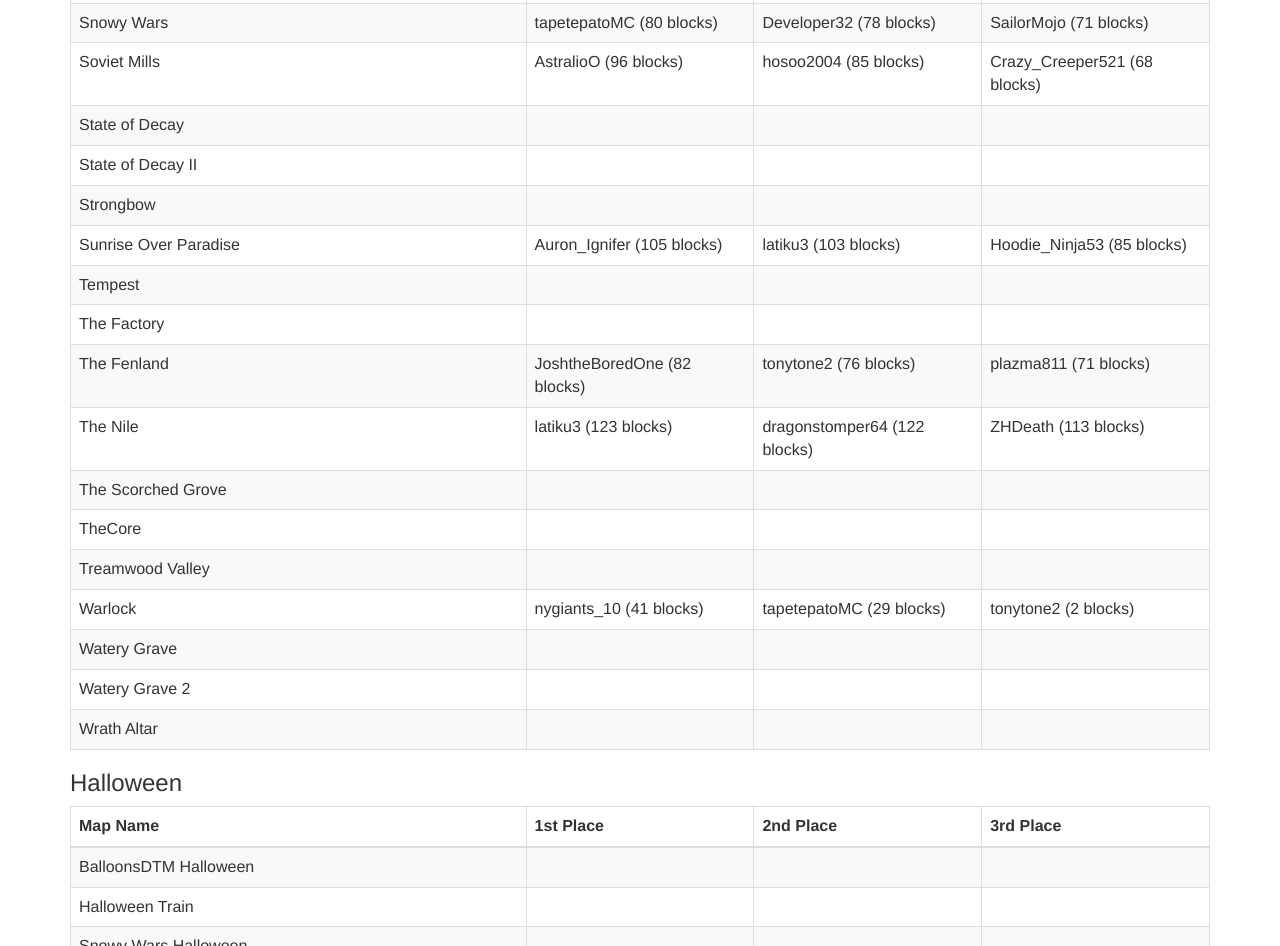
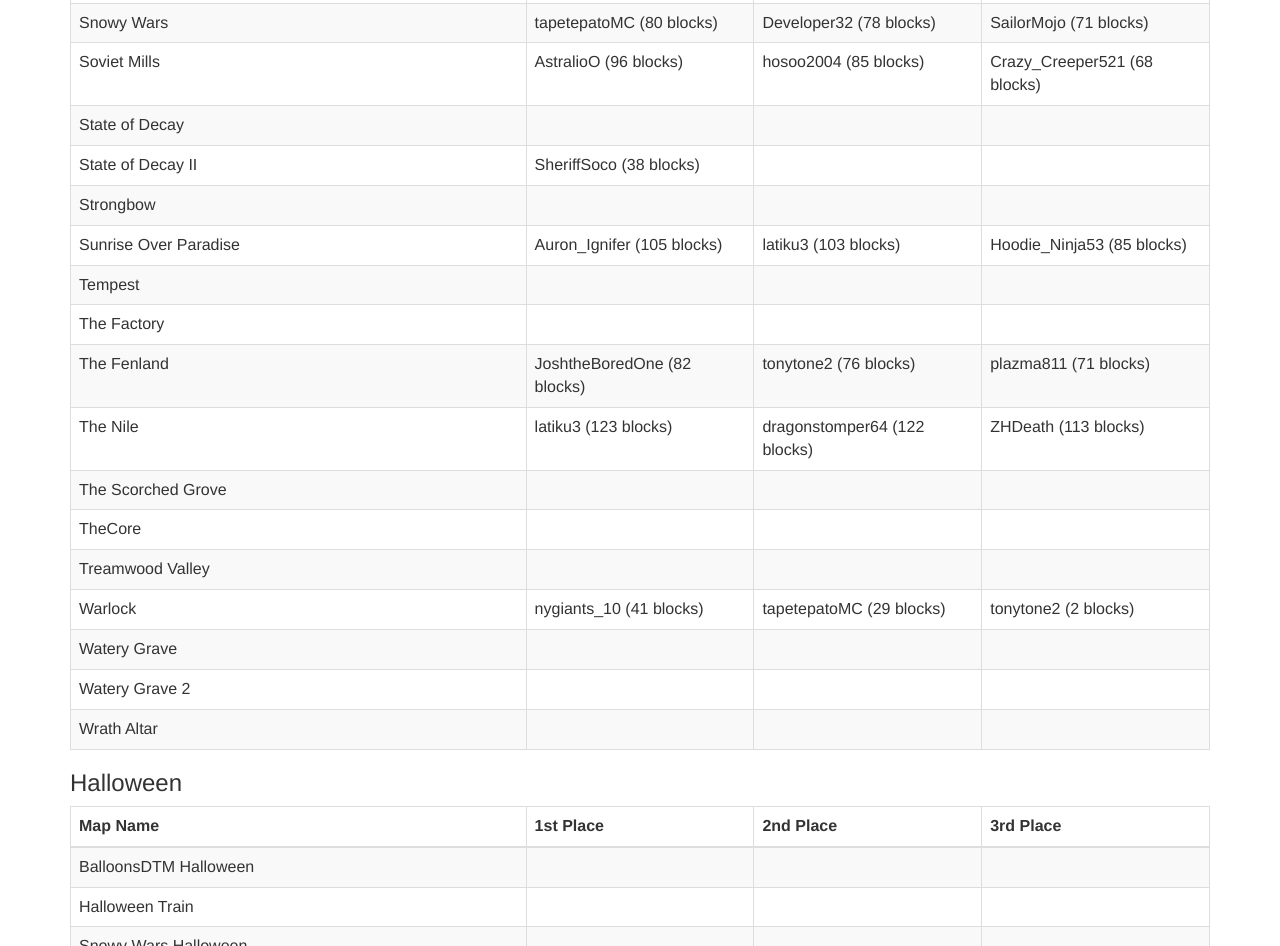
Before and after one commit to SheriffSoco/matic0.github.io, a plain HTML site: page bowrecords/dtm.html in a window 1280 px wide. Shown: the part 2689-3635 px from the top of the page. Drawn offline with nearby package versions, Linux system fonts and the light colour scheme.

Commit message:
Update dtm.html - SheriffSoco, page 10

```diff
--- a/bowrecords/dtm.html
+++ b/bowrecords/dtm.html
@@ -393,7 +393,7 @@
           </tr>
           <tr>
             <td>State of Decay II</td>
-            <td></td>
+            <td>SheriffSoco (38 blocks)</td>
             <td></td>
             <td></td>
           </tr>
```
